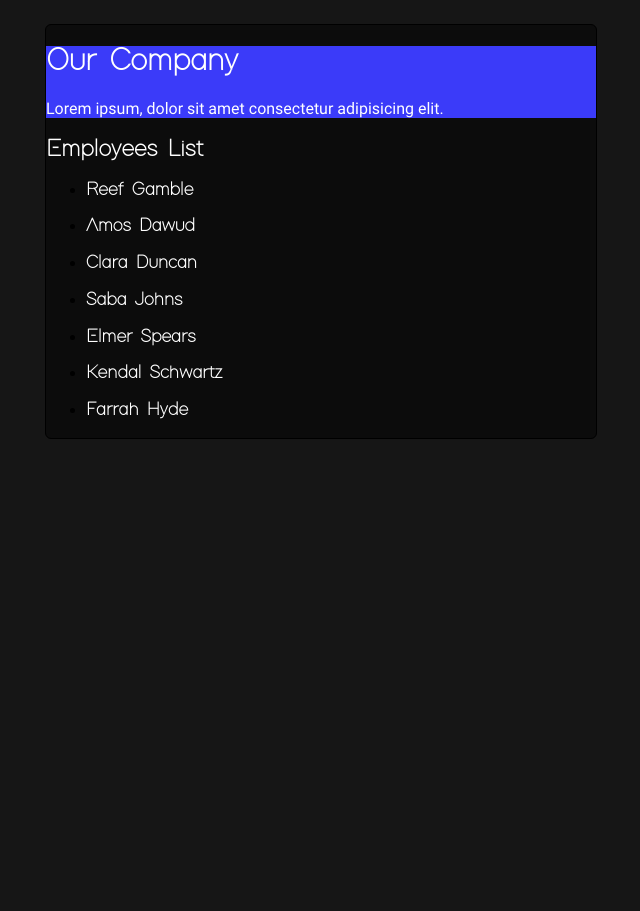
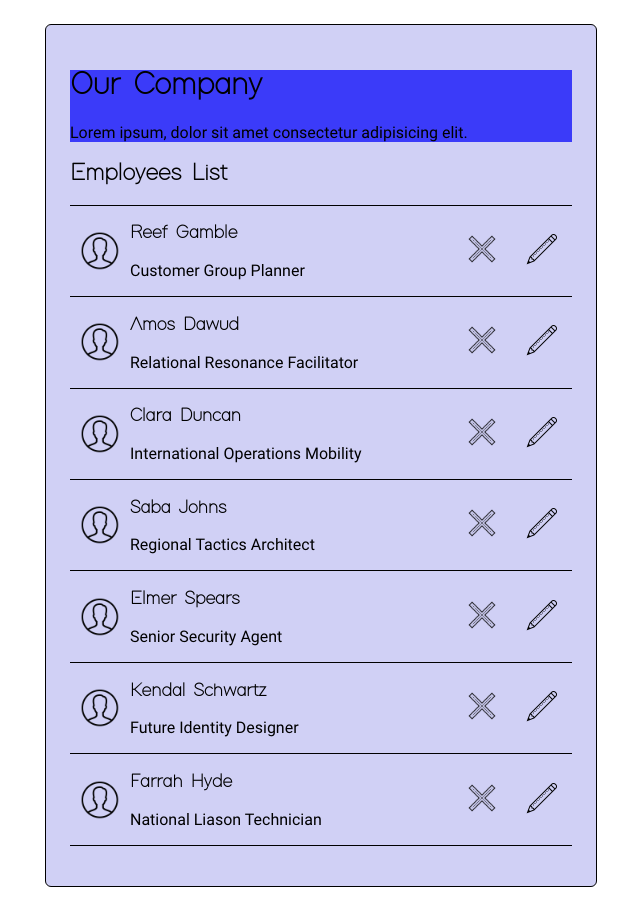
Before and after one commit to 7estelle/test-angular, an Angular app: page / in a window 1280 px wide. Shown: the whole page, without its empty margins (319-959 px from the left). Before the commit the page ends 800 px from the top, so only its background shows below. Built offline with nearby package versions, Linux system fonts and the light colour scheme.

Commit message:
create Employee component

```diff
--- a/src/app/employee/employee.component.html
+++ b/src/app/employee/employee.component.html
@@ -1 +1,13 @@
-<p>employee works!</p>
+<li class="emp" *ngFor="let employee of employees">
+  <div class="emp__id">
+    <img src="../../assets/images/user.png" class="icon pp" alt="">
+    <div class="emp__content">
+    <h3 class="name">{{ employee.FirstName }} {{ employee.SecondName }}</h3>
+    <p>{{ employee.Position }}</p>
+    </div>
+    </div>
+    <div class="emp__control">
+      <img src="../../assets/images/delete-user.png" class="icon" alt="">
+      <img src="../../assets/images/edit-user.png" class="icon" alt="">
+  </div>
+</li>
--- a/src/app/employee/employee.component.scss
+++ b/src/app/employee/employee.component.scss
@@ -0,0 +1,15 @@
+.emp {
+    display: flex;
+    align-items: center;
+    justify-content: space-between;
+    border-top: 1px solid #000;
+
+    &:last-child{
+        border-bottom: 1px solid #000;
+    }
+
+    &__id {
+        display: flex;
+        align-items: center;
+    }
+}
--- a/src/app/employee/employee.component.ts
+++ b/src/app/employee/employee.component.ts
@@ -1,15 +1,20 @@
-import { Component, OnInit } from '@angular/core';
+import { Component, OnInit, Input } from '@angular/core';
+import employeesData from '../../assets/data/employees.json';
+
+interface Employee {
+  FirstName: String;
+  SecondName: String;
+  Position: String;
+  Id: String;
+  Details: String;
+  Blocked: boolean;
+}
 
 @Component({
   selector: 'app-employee',
   templateUrl: './employee.component.html',
   styleUrls: ['./employee.component.scss']
 })
-export class EmployeeComponent implements OnInit {
-
-  constructor() { }
-
-  ngOnInit(): void {
-  }
-
+export class EmployeeComponent {
+  employees = employeesData;
 }
--- a/src/app/employees-list/employees-list.component.html
+++ b/src/app/employees-list/employees-list.component.html
@@ -5,10 +5,8 @@
       <p>Lorem ipsum, dolor sit amet consectetur adipisicing elit.</p>
     </header>
     <h2>Employees List</h2>
-    <ul>
-      <li class="list" *ngFor="let employee of employees">
-        <h3>{{ employee.FirstName }} {{ employee.SecondName }}</h3>
-      </li>
+    <ul class="employee-list">
+      <app-employee></app-employee>
     </ul>
   </main>
 </div>
--- a/src/app/employees-list/employees-list.component.scss
+++ b/src/app/employees-list/employees-list.component.scss
@@ -3,9 +3,14 @@
 main {
     border: 1px solid;
     border-radius: 6px;
-    background-color: #0c0c0c;
+    background-color: #d0d0f5;
+    padding: 24px;
 }
 
 .company {
     background-color: #3b3bf9;
 }
+
+.employee-list {
+    padding: 0;
+}
--- a/src/app/employees-list/employees-list.component.ts
+++ b/src/app/employees-list/employees-list.component.ts
@@ -1,15 +1,4 @@
 import { Component, OnInit } from '@angular/core';
-import employees from '../../assets/data/employees.json';
-import { EmployeeComponent } from '../employee/employee.component';
-
-interface Employee {
-  FirstName: String;
-  SecondName: String;
-  Position: String;
-  Id: String;
-  Details: String;
-  Blocked: boolean;
-}
 
 @Component({
   selector: 'app-employees-list',
@@ -18,8 +7,4 @@ interface Employee {
 })
 export class EmployeesListComponent {
 
-  name = 'Angular';
-
-  employees: Employee[] = employees;
-
 }
--- a/src/assets/styles/global.scss
+++ b/src/assets/styles/global.scss
@@ -3,19 +3,16 @@
 }
 
 body {
-    background-color: #161616;
     margin: 0 auto;
 }
 
 h1, h2, h3 {
     font-family: 'Acrelec', sans-serif;
-    color: #fff;
 }
 
 p {
     font-family: 'Roboto-Regular', sans-serif;
     font-size: rem-calc(16px);
-    color: #fff;
 }
 
 
@@ -25,3 +22,8 @@ p {
     max-width: 600px;
     width: 100%;
 }
+
+.icon {
+    height: 60px;
+    padding: 10px;
+}
--- a/tsconfig.json
+++ b/tsconfig.json
@@ -23,7 +23,9 @@
       "dom"
     ],
     "resolveJsonModule": true,
-    "allowSyntheticDefaultImports": true
+    "allowSyntheticDefaultImports": true,
+    "esModuleInterop": true,
+    "strictPropertyInitialization": false
   },
   "angularCompilerOptions": {
     "enableI18nLegacyMessageIdFormat": false,
```
